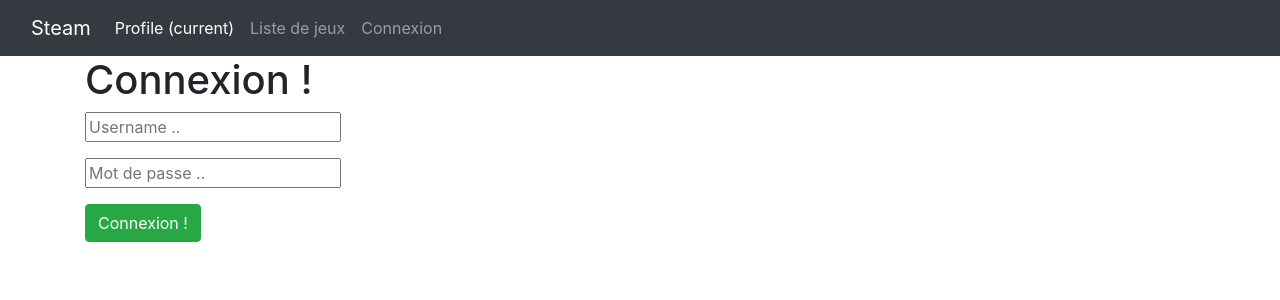
After one commit to Ribie14/SteamProject, a Symfony app: template templates/security/login.html.twig in a window 1280 px wide. The commit adds this page. Shown: the top 300 px of the page. Run offline with Twig, Linux system fonts and the light colour scheme; the template is opened without the code that fills it, so the values that code supplies are empty; some libraries are stand-ins or nearby versions.

Commit message:
Enregistrement

```diff
--- a/src/Entity/User.php
+++ b/src/Entity/User.php
@@ -23,7 +23,6 @@ class User implements UserInterface, PasswordAuthenticatedUserInterface
      * @ORM\Id
      * @ORM\GeneratedValue
      * @ORM\Column(type="integer")
-     * @Assert\ID
      */
     private $id;
 
--- a/templates/base.html.twig
+++ b/templates/base.html.twig
@@ -32,6 +32,23 @@
                             <li class="nav-item">
                             <a class="nav-link" href="/jeux">Liste de jeux</a>
                             </li>
+
+
+                            {% if not app.user %}
+                                <li class="nav-item">
+                                    <a href="{{ path('security_login') }}" class="nav-link">
+                                    Connexion
+                                    </a>
+                                </li>
+                            {% else %}
+                                <li class="nav-item">
+                                <a href="{{ path('security_logout') }}" class="nav-link">
+                                    Deconnexion
+                                    </a>
+                                </li>
+                            {% endif %}
+
+
                         </ul>
                         </div>
                     </div>
--- /dev/null
+++ b/templates/security/login.html.twig
@@ -0,0 +1,18 @@
+{% extends 'base.html.twig' %}
+
+{% block body %}
+    <h1>Connexion !</h1>
+
+    <form action="{{ path('security_login') }}" method="post">
+        <div class="form-group">
+            <input placeholder="Username .."  required name="_username" type="text" class"form-control">
+        </div>
+        <div class="form-group">
+            <input placeholder="Mot de passe .."  required name="_password" type="password" class"form-control">
+        </div>
+        <div class="form-group">
+        <button type="submit" class="btn btn-success">Connexion !</button>
+        </div>
+    </form>
+
+{% endblock %}
```
Also changed, not shown: src/Controller/SecurityController.php (+13 -0 lines), 1 other file.
